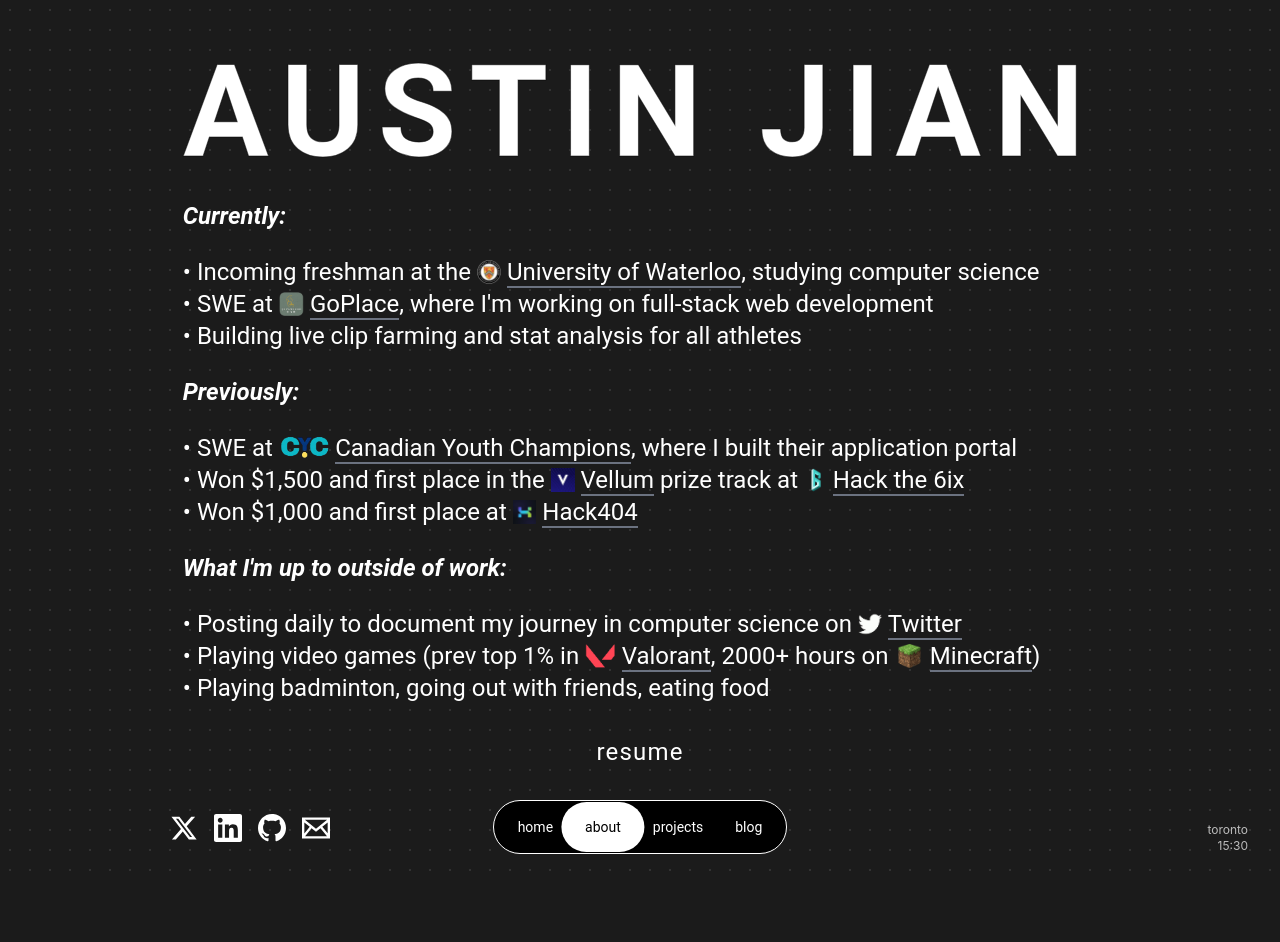
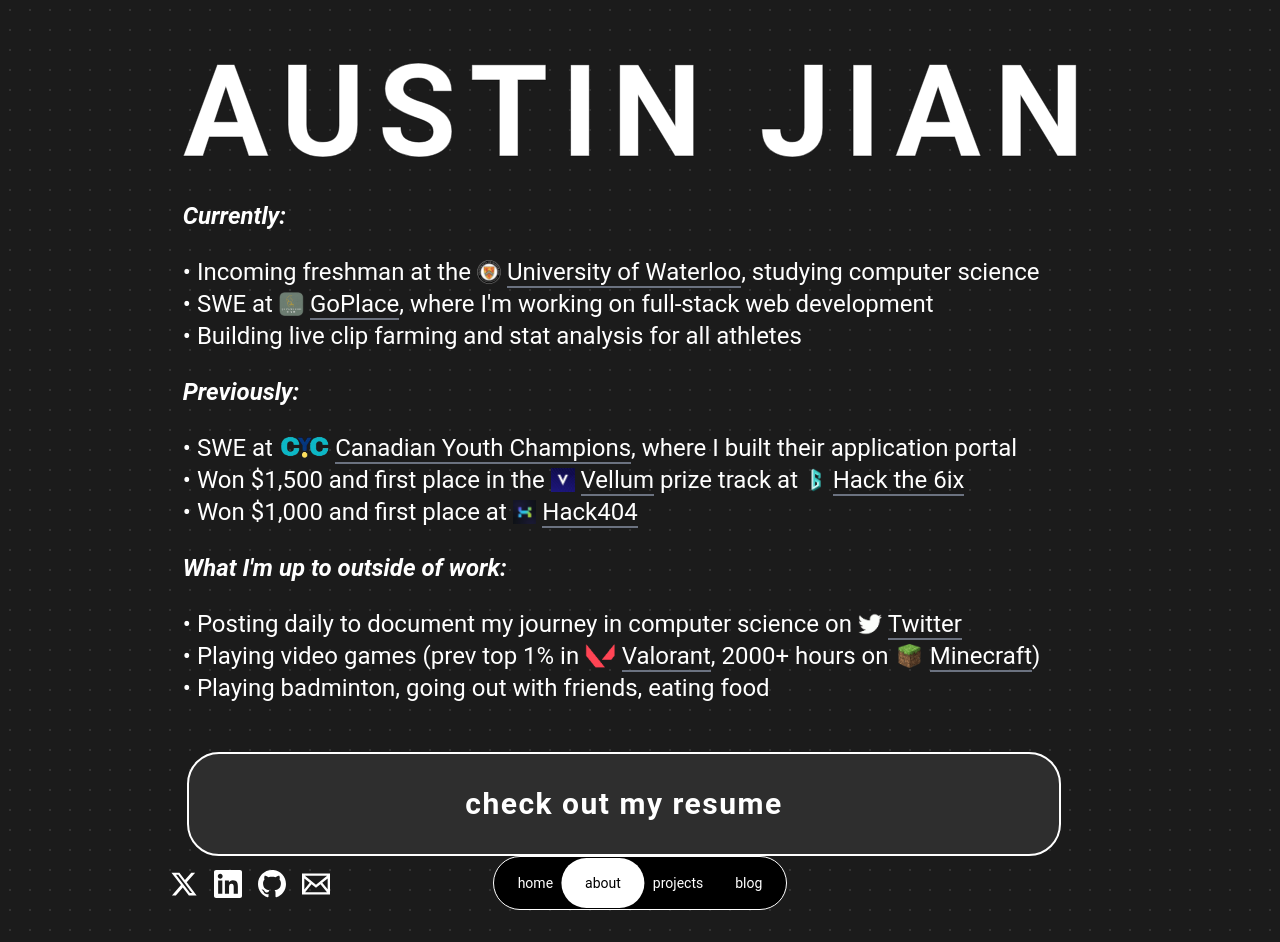
Before and after one commit to austinjiann/Personal-Portfolio, a React (Vite) app: page /about in a window 1280 px wide. Before the commit the page ends 886 px from the top, so only its background shows below. Built offline with nearby package versions, Linux system fonts and the light colour scheme.

Commit message:
finished about and resume

```diff
--- a/components/Footer.tsx
+++ b/components/Footer.tsx
@@ -19,12 +19,7 @@
   const linkRefs = useRef<(HTMLAnchorElement | null)[]>([]);
   const containerRef = useRef<HTMLDivElement>(null);
 
-  // Live time / date for Toronto
-  const [now, setNow] = useState(new Date());
-  useEffect(() => {
-    const t = setInterval(() => setNow(new Date()), 1000);
-    return () => clearInterval(t);
-  }, []);
+
 
   // Update active index based on current route
   useEffect(() => {
@@ -63,13 +58,6 @@
     }
   }, [activeIndex]);
 
-  const fmtTime = (d: Date) =>
-    d.toLocaleTimeString('en-US', {
-      hour: '2-digit',
-      minute: '2-digit',
-      hour12: false,
-      timeZone: 'America/Toronto'
-    });
 
   return (
     <footer className="mt-auto relative">
@@ -165,14 +153,7 @@
         </div>
       </nav>
 
-      {/* Toronto time display - bottom right */}
-      <div
-        className="fixed bottom-8 right-8 text-xs text-right opacity-70 transition-all duration-700 transform translate-y-0"
-        style={{ transitionDelay: '600ms' }}
-      >
-        <div>toronto</div>
-        <div>{fmtTime(now)}</div>
-      </div>
+
     </footer>
   );
 };
--- a/pages/About.tsx
+++ b/pages/About.tsx
@@ -241,20 +241,43 @@
             </div>
           </div>
         </div>
+        <br/>
+        <br/>
+
                   {/* Resume Section */}
-        <div className="mt-16 text-center">
+          <div className="mt-24 text-center">
             <a
               href="/resume.pdf"
               target="_blank"
               rel="noopener noreferrer"
-            className="inline-block resume-box"
+              style={{
+                display: 'inline-block',
+                width: 'calc(100% - 2.5rem)',
+                maxWidth: 'calc(100% - 2.5rem)',
+                marginRight: '2rem'
+              }}
             >
-            <div className="bg-gray-800 text-white border-4 border-gray-500
-        rounded-2xl px-8 py-8 hover:border-white hover:scale-105 transition-all
-        duration-300 ease-out">
-              <span className="text-2xl sm:text-3xl font-light tracking-wider"
-        style={uiFont}>
-                <strong>resume</strong>
+              <div
+                style={{
+                  backgroundColor: '#2E2E2E',
+                  border: '2px solid white',
+                  borderRadius: '2rem',
+                  paddingLeft: '2rem',
+                  paddingRight: '2rem',
+                  paddingTop: '2rem',
+                  paddingBottom: '2rem',
+                  boxSizing: 'border-box',
+                  width: '100%',
+                  color: 'white',
+                  transform: 'scale(1)',
+                  transition: 'transform 0.3s ease-out',
+                  ...uiFont
+                }}
+                onMouseEnter={(e) => e.currentTarget.style.transform = 'scale(1.05)'}
+                onMouseLeave={(e) => e.currentTarget.style.transform = 'scale(1)'}
+              >
+                <span className="text-3xl sm:text-3xl font-bold tracking-wider">
+                  <strong>check out my resume</strong>
                 </span>
               </div>
             </a>
```
Also changed, not shown: 3 other files (tests, documents, lock files or other folders). Lines whose indentation alone changed are shown as unchanged.
